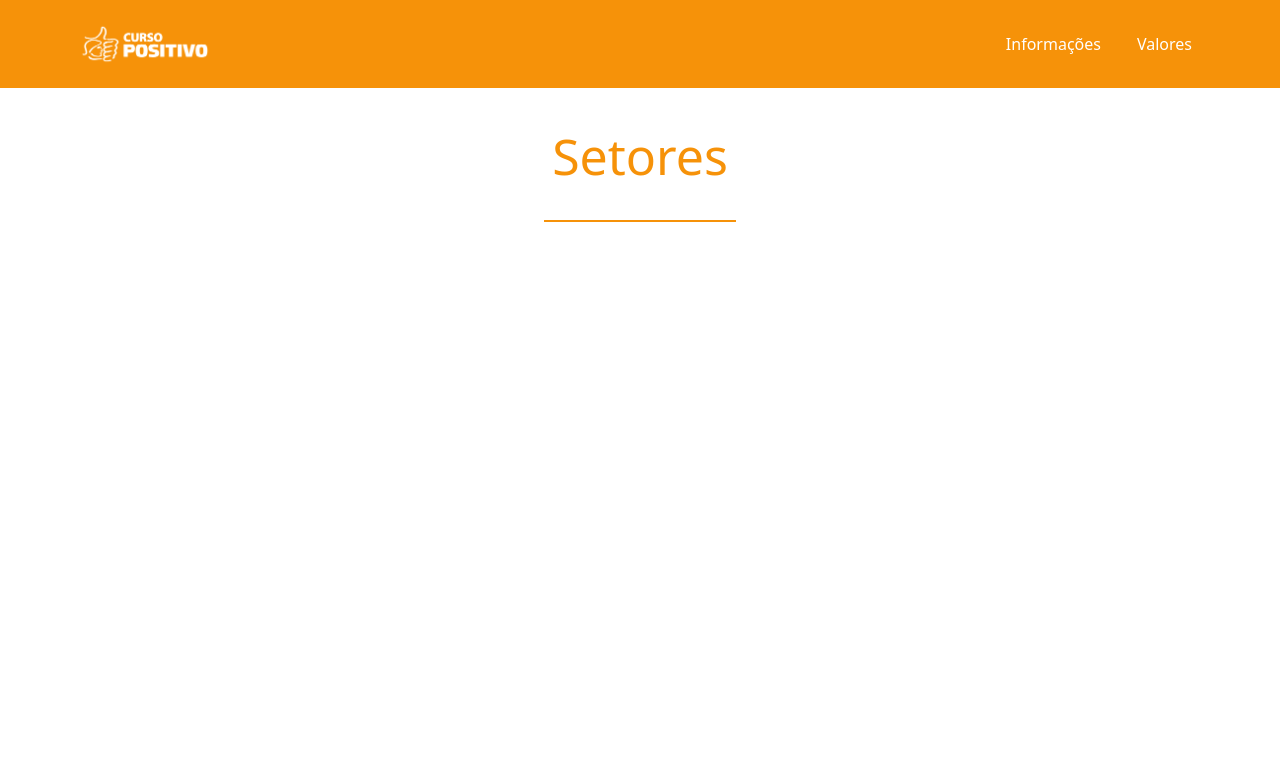
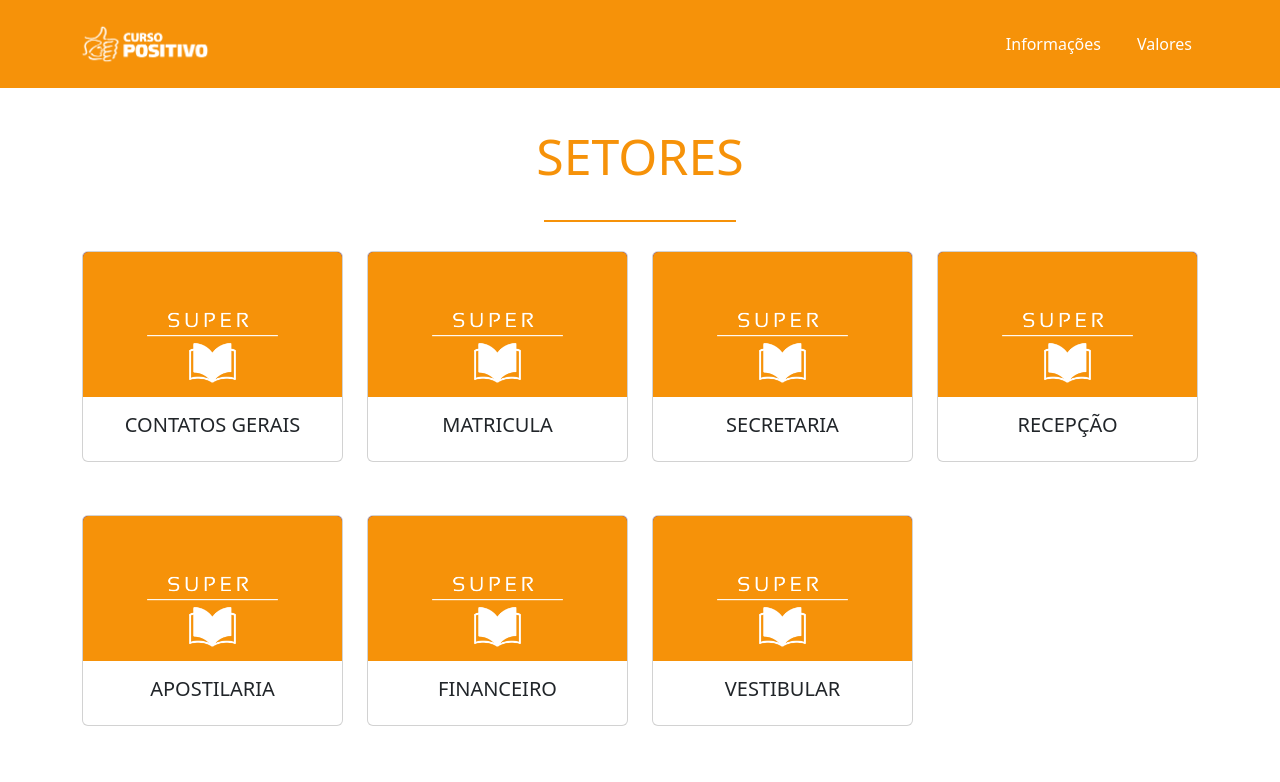
Before and after one commit to SacPositivo/NovoSac, a plain HTML site: page src/secondaryPages/setores.html in a window 1280 px wide. Drawn offline with nearby package versions, Linux system fonts and the light colour scheme.

Commit message:
addInfo
Add more informatios

```diff
--- a/fc/dinamicWindows.js
+++ b/fc/dinamicWindows.js
@@ -49,6 +49,9 @@ function mudar(cursoe) {
 
     for (let i = 0; i < cursos.length; i++) {
         if (cursos[i].curso === cursoe) {
+            for (let card of cards) {
+                card.style.display = '';
+            }
             if (cursoe !== 'Extensivo' && cursoe !== 'Terceirão') {
                 for (let card of cards) {
                     card.style.display = 'none';
@@ -58,7 +61,7 @@ function mudar(cursoe) {
             teamArea.style.display = 'none';
             infoTitle.innerHTML = cursoe;
             infoOne.innerHTML = cursos[i].info;
-            infoTwo.innerHTML = cursos[i].info2;
+            infoTwo.innerHTML = cursos[i].unidades;
         }
     }
 }
@@ -69,5 +72,5 @@ function voltar(){
     let teamArea = document.getElementById('team-area');
 
     infoArea.style.display = '';
-            teamArea.style.display = '';
+    teamArea.style.display = '';
 }
--- a/src/secondaryPages/setores.html
+++ b/src/secondaryPages/setores.html
@@ -6,12 +6,13 @@
     <link rel="stylesheet" href="../../styles/style.css">
     <link href="https://cdn.jsdelivr.net/npm/bootstrap@5.3.2/dist/css/bootstrap.min.css" rel="stylesheet" integrity="sha384-T3c6CoIi6uLrA9TneNEoa7RxnatzjcDSCmG1MXxSR1GAsXEV/Dwwykc2MPK8M2HN" crossorigin="anonymous">
     <script src="https://cdn.jsdelivr.net/npm/bootstrap@5.3.2/dist/js/bootstrap.bundle.min.js" integrity="sha384-C6RzsynM9kWDrMNeT87bh95OGNyZPhcTNXj1NW7RuBCsyN/o0jlpcV8Qyq46cDfL" crossorigin="anonymous"></script>
+    <script src="../../fc/dinamicWindows.js"></script>
     <title>CIA</title>
 </head>
 <body>
     <header class="container" id="nav-container">
         <nav class="navbar navbar-expand-md fixed-top navbar-dark" style="background-color: #f69209;">
-            <a href="" class="navbar-brand">
+            <a href="../index.html" class="navbar-brand">
                 <img id="logo" src="../../assets/logoHOR.png" alt="">
             </a>
             <button class="navbar-toggler" type="button" data-bs-toggle="collapse" data-bs-target="#navbar-links" aria-controls="navbar-links" aria-expanded="false" aria-label="Toggle navigation">
@@ -26,12 +27,134 @@
         </nav>
     </header>
     <main>
+        <div id="gerais">
+            <div class="container">
+                <div class="row">
+                    <div class="col-12">
+                        <h3 class="main-title text-center" id="info-title">CONTATOS GERAIS</h3>
+                    </div>
+                </div>
+            </div>
+        </div>
+        <div id="secretaria">
+            <div class="container">
+                <div class="row">
+                    <div class="col-12">
+                        <h3 class="main-title text-center" id="info-title">SECRETARIA</h3>
+                    </div>
+                </div>
+            </div>
+        </div>
+        <div id="matricula">
+            <div class="container">
+                <div class="row">
+                    <div class="col-12">
+                        <h3 class="main-title text-center" id="info-title">MATRICULA</h3>
+                    </div>
+                </div>
+            </div>
+        </div>
+        <div id="recepcao">
+            <div class="container">
+                <div class="row">
+                    <div class="col-12">
+                        <h3 class="main-title text-center" id="info-title">RECEPÇÃO</h3>
+                    </div>
+                </div>
+            </div>
+        </div>
+        <div id="apostilaria">
+            <div class="container">
+                <div class="row">
+                    <div class="col-12">
+                        <h3 class="main-title text-center" id="info-title">APOSTILARIA</h3>
+                    </div>
+                </div>
+            </div>
+        </div>
+        <div id="financeiro">
+            <div class="container">
+                <div class="row">
+                    <div class="col-12">
+                        <h3 class="main-title text-center" id="info-title">FINANCEIRO</h3>
+                    </div>
+                </div>
+            </div>
+        </div>
+        <div id="vestibular">
+            <div class="container">
+                <div class="row">
+                    <div class="col-12">
+                        <h3 class="main-title text-center" id="info-title">VESTIBULAR</h3>
+                    </div>
+                </div>
+            </div>
+        </div>
         <div id="contain-page">
             <div class="container">
                 <div class="row">
                     <div class="col-12">
-                        <h3 class="main-title text-center" id="info-title">Setores</h3>
+                        <h3 class="main-title text-center" id="info-title">SETORES</h3>
                     </div>
+                </div>
+                <div class="row">
+                    <div class="col-md-3">
+                        <div class="card" onclick="mudar('SuperIntensivo')">
+                            <img src="../../assets/cards/sup.png" alt="" class="card-img-top">
+                            <div class="card-body">
+                                <h5 class="card-title">CONTATOS GERAIS</h5>
+                            </div>
+                        </div>
+                    </div>
+                    <div class="col-md-3">
+                        <div class="card" onclick="mudar('SuperIntensivo')">
+                            <img src="../../assets/cards/sup.png" alt="" class="card-img-top">
+                            <div class="card-body">
+                                <h5 class="card-title">MATRICULA</h5>
+                            </div>
+                        </div>
+                    </div>
+                    <div class="col-md-3">
+                        <div class="card" onclick="mudar('SuperIntensivo')">
+                            <img src="../../assets/cards/sup.png" alt="" class="card-img-top">
+                            <div class="card-body">
+                                <h5 class="card-title">SECRETARIA</h5>
+                            </div>
+                        </div>
+                    </div>
+                    <div class="col-md-3">
+                        <div class="card" onclick="mudar('SuperIntensivo')">
+                            <img src="../../assets/cards/sup.png" alt="" class="card-img-top">
+                            <div class="card-body">
+                                <h5 class="card-title">RECEPÇÃO</h5>
+                            </div>
+                        </div>
+                    </div>
+                    <div class="col-md-3">
+                        <div class="card" onclick="mudar('SuperIntensivo')">
+                            <img src="../../assets/cards/sup.png" alt="" class="card-img-top">
+                            <div class="card-body">
+                                <h5 class="card-title">APOSTILARIA</h5>
+                            </div>
+                        </div>
+                    </div>
+                    <div class="col-md-3">
+                        <div class="card" onclick="mudar('SuperIntensivo')">
+                            <img src="../../assets/cards/sup.png" alt="" class="card-img-top">
+                            <div class="card-body">
+                                <h5 class="card-title">FINANCEIRO</h5>
+                            </div>
+                        </div>
+                    </div>
+                    <div class="col-md-3">
+                        <div class="card" onclick="mudar('SuperIntensivo')">
+                            <img src="../../assets/cards/sup.png" alt="" class="card-img-top">
+                            <div class="card-body">
+                                <h5 class="card-title">VESTIBULAR</h5>
+                            </div>
+                        </div>
+                    </div>
+
                 </div>
             </div>
         </div>
--- a/styles/style.css
+++ b/styles/style.css
@@ -167,28 +167,29 @@ header, .navbar{
 }
 
 ::-webkit-scrollbar-track {
-    background-color: #f69209; /* Cor de fundo da barra de rolagem (mesma cor do header) */
+    background-color: #ffffff; /* Cor de fundo da barra de rolagem (mesma cor do header) */
+    border: 1px solid #fff;
 }
 
 ::-webkit-scrollbar-thumb {
-    background-color: #f8f9fa; /* Cor da alça da barra de rolagem (cor de destaque) */
+    background-color: #f69209; /* Cor da alça da barra de rolagem (cor de destaque) */
     border-radius: 6px;
 
     /* Altura da alça da barra de rolagem */
-    height: 80px;
+    height: 2vh;
 
     /* Posicionando a alça no centro da trilha */
     margin-top: -40px; /* Metade da altura da alça (negativo) */
 
     /* Adicionando uma borda cinza à alça */
-    border: 2px solid #80808063;
+    border: 1px solid #ffffff;
 }
 
 /* Estilizando a barra de rolagem no Firefox */
 /* Nota: A personalização no Firefox é mais limitada */
 /* Certifique-se de que a cor de fundo do contêiner principal seja definida para ver a cor da barra de rolagem */
 body {
-    scrollbar-color: #f8f9fa #f69209;
+    scrollbar-color:  #f69209;
 }
 
 
@@ -230,3 +231,8 @@ body {
     color: #f69209;
     border: 2px solid #f69209;
 }
+
+
+#gerais, #secretaria, #matricula, #recepcao, #apostilaria, #financeiro, #vestibular {
+    display: none;
+}
```
Also changed, not shown: src/index.html (+1 -1 lines), src/infos.html (+3 -3 lines), src/secondaryPages/sac.html (+1 -1 lines), src/secondaryPages/situacoes.html (+1 -1 lines), src/secondaryPages/treinamento.html (+1 -1 lines).
